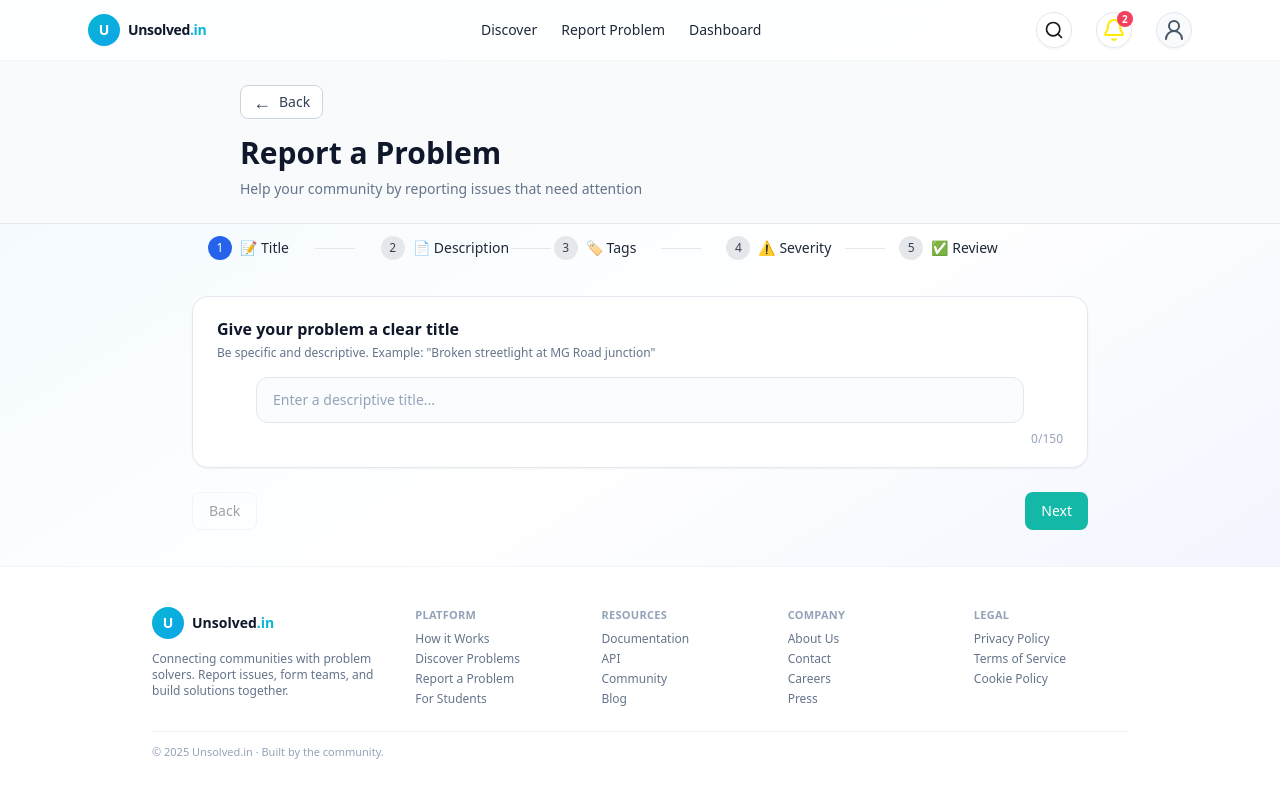
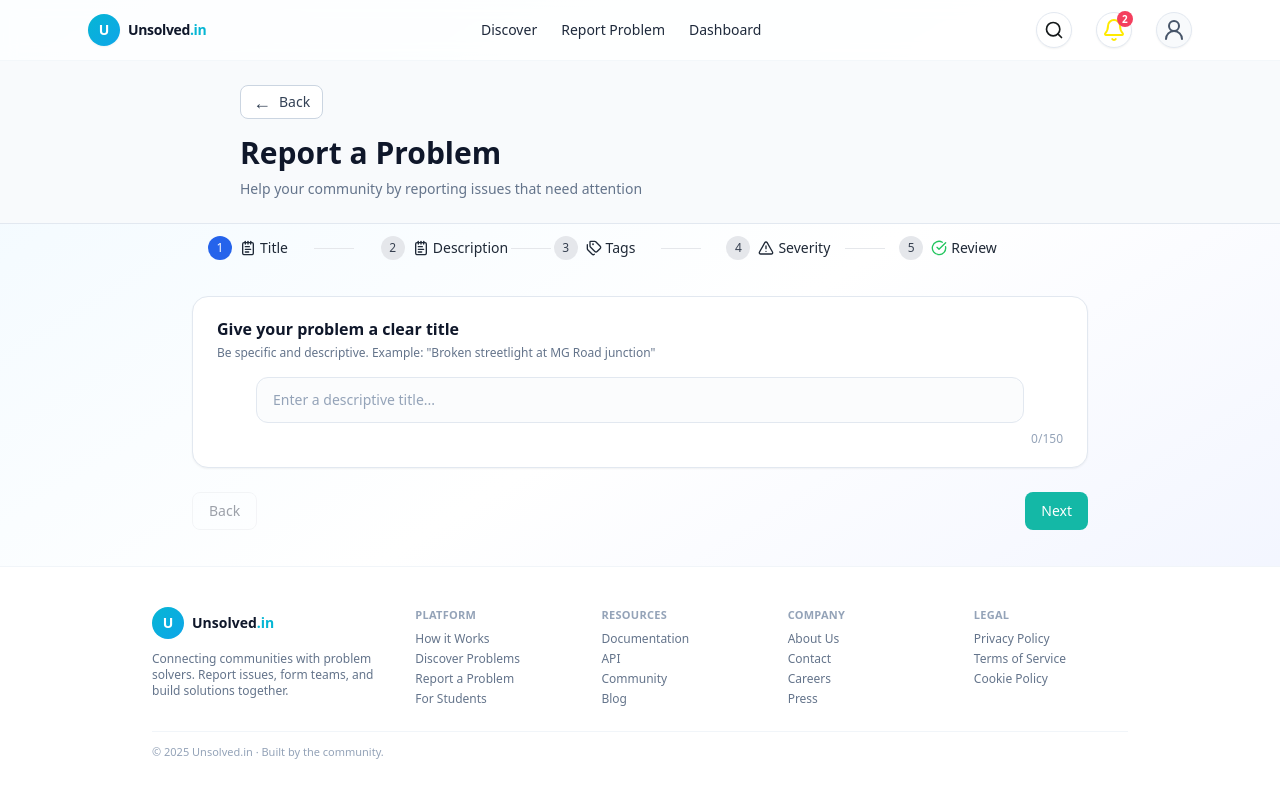
Before and after one commit to dipanshumilmile/unsolved.in, a Next.js app in the folder unsolved-frontend/: page /report-problem in a window 1280 px wide. Built offline with nearby package versions, Linux system fonts and the light colour scheme.

Commit message:
report problem done

```diff
--- a/unsolved-frontend/src/components/report-problem/ReportProgressBar.jsx
+++ b/unsolved-frontend/src/components/report-problem/ReportProgressBar.jsx
@@ -1,12 +1,16 @@
 // ReportProgressBar.jsx
 import React from 'react';
+import {Tags} from 'lucide-react'
+import NotepadTextIcon from '../icons/NotepadTextIcon';
+import {TriangleAlert} from 'lucide-react'
+import Tickmark from '../icons/Tickmark';
 
 const steps = [
-  { id: 1, label: 'Title', icon: '📝' },
-  { id: 2, label: 'Description', icon: '📄' },
-  { id: 3, label: 'Tags', icon: '🏷️' },
-  { id: 4, label: 'Severity', icon: '⚠️' },
-  { id: 5, label: 'Review', icon: '✅' },
+  { id: 1, label: 'Title', icon: <NotepadTextIcon className='w-4 h-4'/> },
+  { id: 2, label: 'Description', icon: <NotepadTextIcon className='w-4 h-4'/> },
+  { id: 3, label: 'Tags', icon: <Tags className='w-4 h-4' /> },
+  { id: 4, label: 'Severity', icon: <TriangleAlert className='h-4 w-4'/> },
+  { id: 5, label: 'Review', icon: <Tickmark className='h-4 w-4 text-green-500'/>  },
 ];
 
 export default function ReportProgressBar({ currentStep = 1 }) {
```
Also changed, not shown: unsolved-frontend/src/components/report-problem/HeadingOfPage.jsx (+0 -37 lines).
